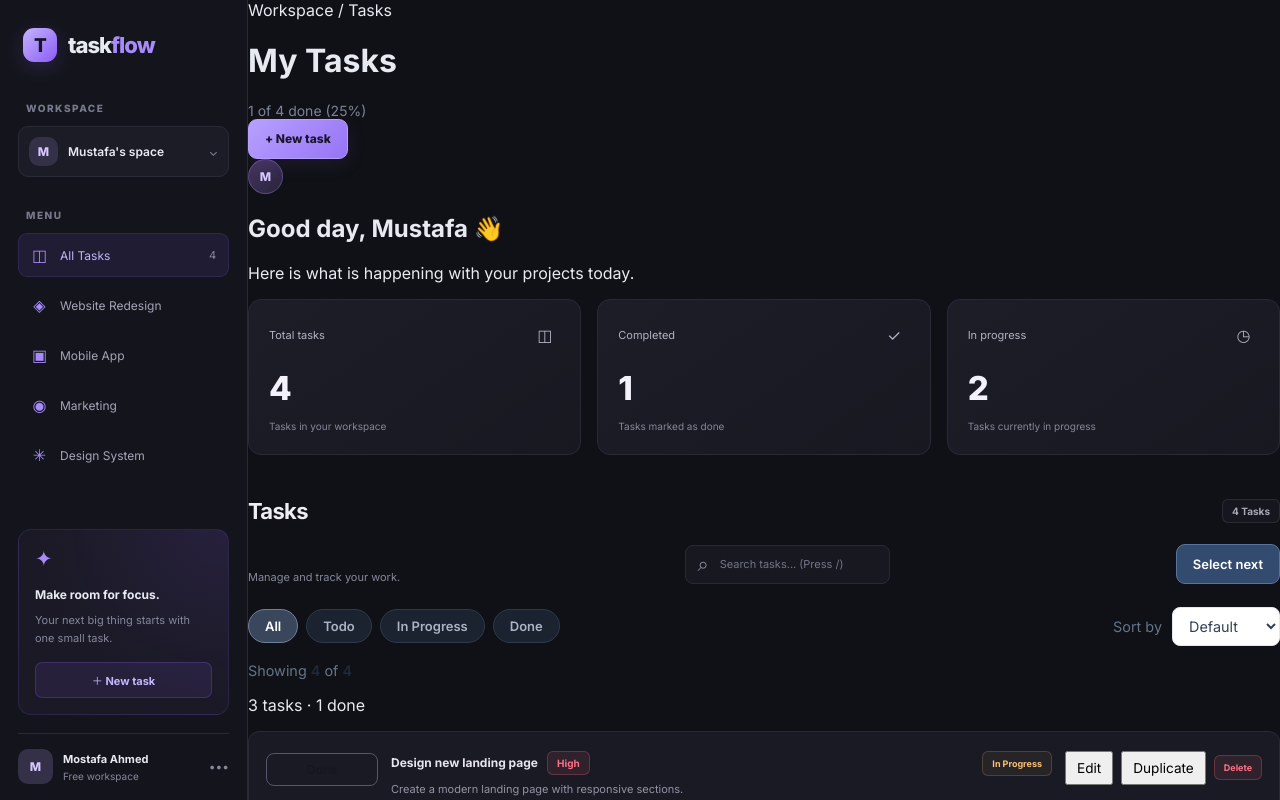
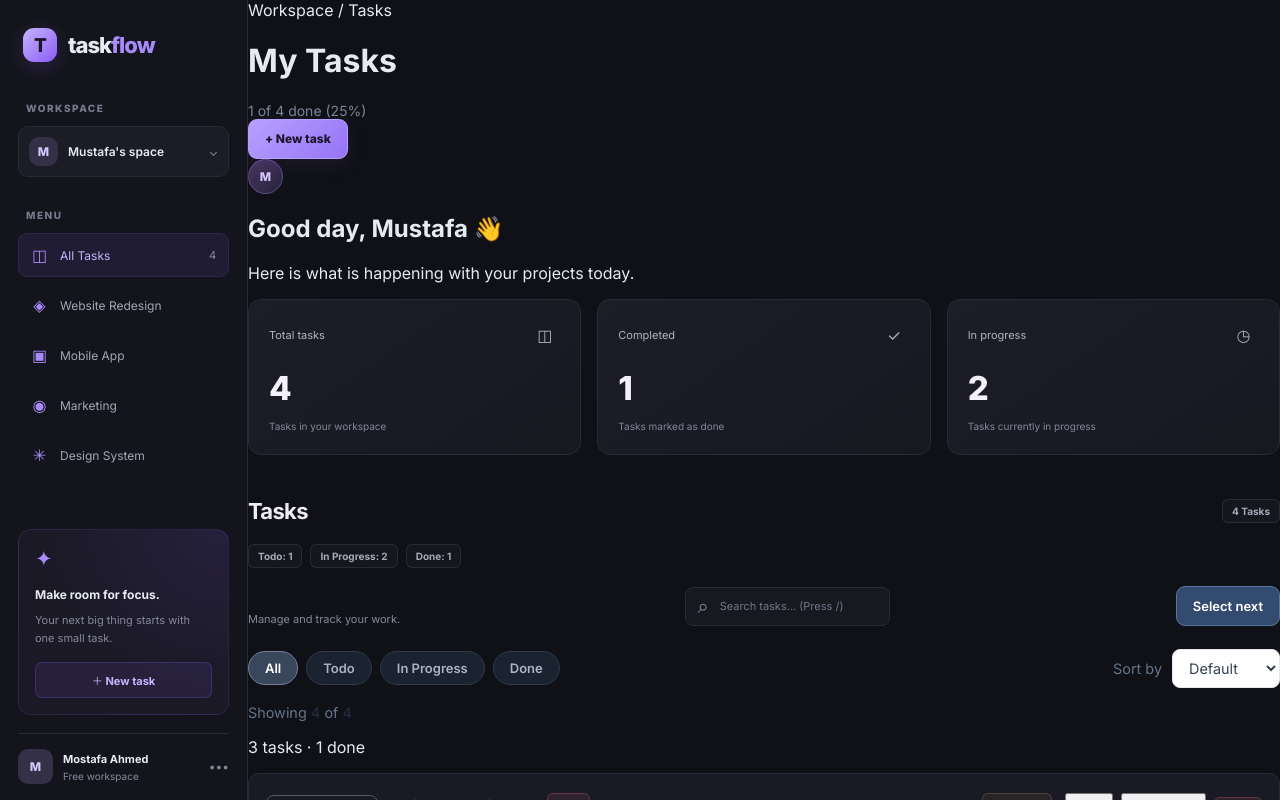
Before and after one commit to Moustafa-Elbaloty/javascript-everywhere, a React (Vite) app in the folder react-revision/taskflow/: page / in a window 1280 px wide. Shown: the top 800 px of the page. Built offline with nearby package versions, Linux system fonts and the light colour scheme.

Commit message:
feat: add generic countBy helper and task status counts

```diff
--- a/react-revision/taskflow/src/App.css
+++ b/react-revision/taskflow/src/App.css
@@ -1533,3 +1533,11 @@ a {
     justify-content: flex-end;
   }
 }
+
+/* Module 05 - Task counts by status */
+.status-counts {
+  display: flex;
+  flex-wrap: wrap;
+  gap: 8px;
+  margin-bottom: 18px;
+}
--- a/react-revision/taskflow/src/App.tsx
+++ b/react-revision/taskflow/src/App.tsx
@@ -15,6 +15,7 @@ import TaskFilters, {
 } from './components/TaskFilters'
 
 import useLocalStorage from './hooks/useLocalStorage'
+import countBy from './utils/countBy'
 import type { Task, TaskFormValues } from './types/task'
 import { fromFormValues, toFormValues } from './utils/taskForm'
 
@@ -88,6 +89,8 @@ function App() {
   const [deletedTask, setDeletedTask] = useState<Task | null>(null)
   const [sortMode, setSortMode] = useState<SortOption>('default')
   const [selectedId, setSelectedId] = useState<number | null>(null)
+
+  const statusCounts = countBy(tasks, (task) => task.status)
 
   const searchInputRef = useRef<HTMLInputElement>(null)
 
@@ -375,6 +378,14 @@ function App() {
           title="Tasks"
           action={<Badge tone="neutral">{tasks.length} tasks</Badge>}
         >
+          <div className="status-counts" aria-label="Task counts by status">
+            <Badge tone="neutral">Todo: {statusCounts['Todo'] ?? 0}</Badge>
+            <Badge tone="neutral">
+              In Progress: {statusCounts['In Progress'] ?? 0}
+            </Badge>
+            <Badge tone="neutral">Done: {statusCounts['Done'] ?? 0}</Badge>
+          </div>
+
           <div className="tasks-heading">
             <div>
               <p>Manage and track your work.</p>
--- /dev/null
+++ b/react-revision/taskflow/src/utils/countBy.ts
@@ -0,0 +1,14 @@
+function countBy<T>(
+  items: T[],
+  getKey: (item: T) => string,
+): Record<string, number> {
+  return items.reduce<Record<string, number>>((counts, item) => {
+    const key = getKey(item)
+
+    counts[key] = (counts[key] ?? 0) + 1
+
+    return counts
+  }, {})
+}
+
+export default countBy
```
Also changed, not shown: 1 other file (tests, documents, lock files or other folders).
